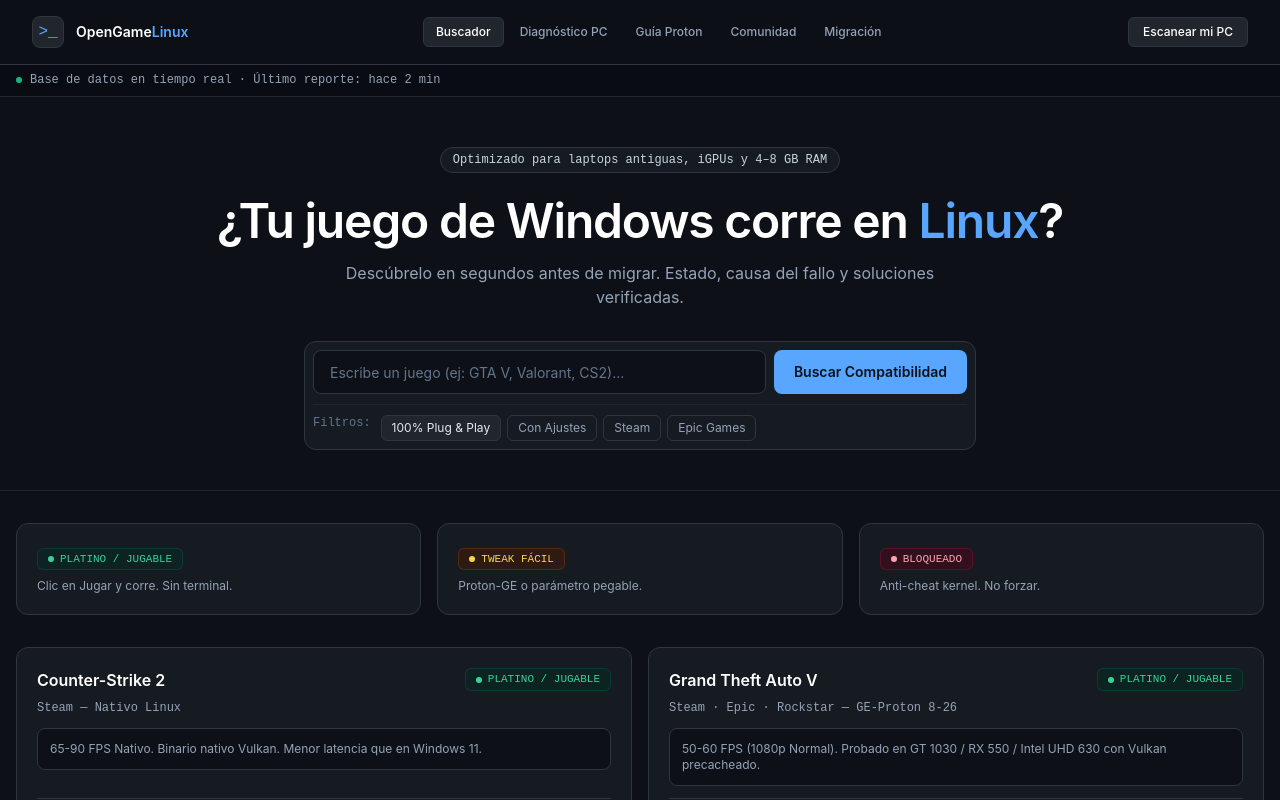
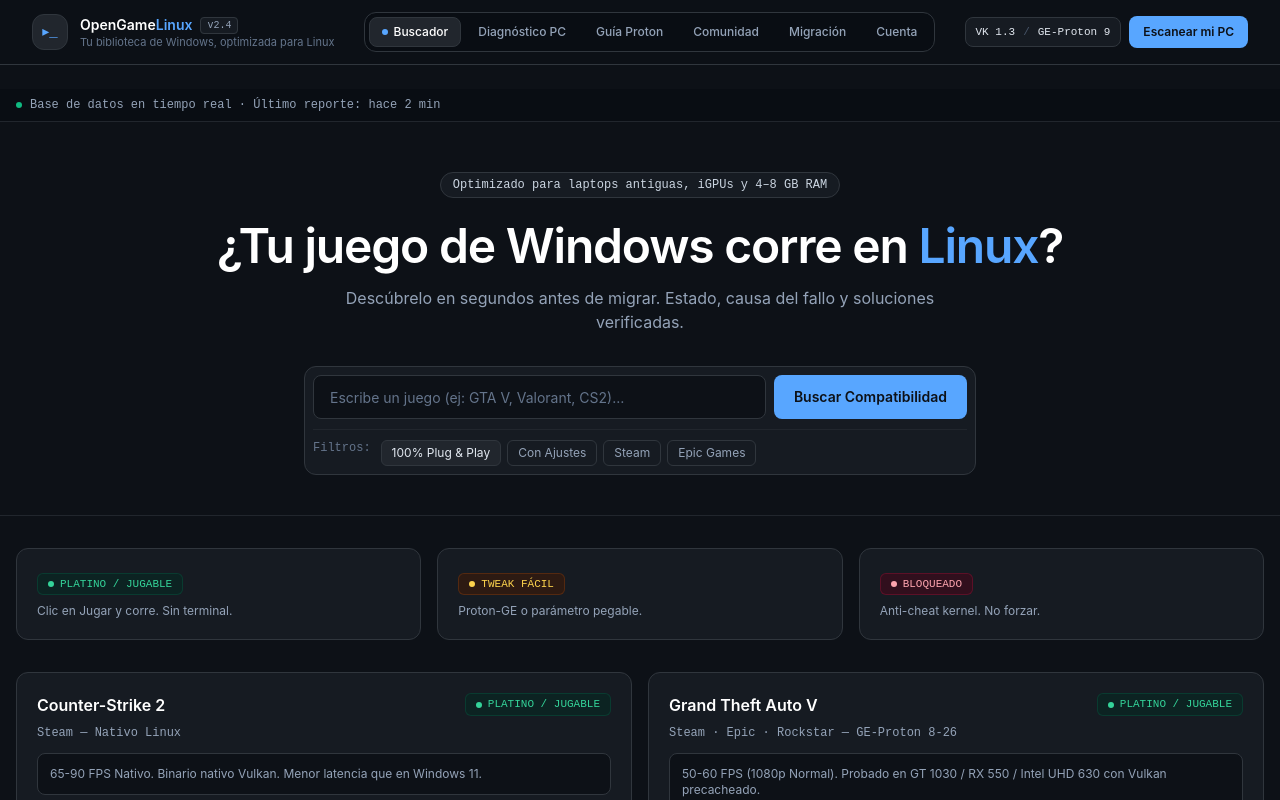
Before and after one commit to SePuLvEdA22/opengame-linux, a Next.js app: page / in a window 1280 px wide. Shown: the top 800 px of the page. Built offline with nearby package versions, Linux system fonts and the light colour scheme.

Commit message:
Nav rediseñada sticky + pills + mobile + CTA + margen cuerpo

```diff
--- a/src/app/adopcion/page.tsx
+++ b/src/app/adopcion/page.tsx
@@ -7,7 +7,7 @@
   return (
     <>
       <SiteHeader active="migra" />
-      <main id="contenido" className="pt-16 max-w-7xl mx-auto px-4 py-8">
+      <main id="contenido" className="max-w-7xl mx-auto px-4 py-8">
         <p className="font-mono text-xs text-primary">Guía de adopción · Dual-boot o instalación limpia</p>
         <h1 className="text-2xl font-semibold text-white mt-1">Migra sin perder tu biblioteca</h1>
         <p className="text-sm text-slate-400 max-w-3xl mt-2">
--- a/src/app/buscar/page.tsx
+++ b/src/app/buscar/page.tsx
@@ -22,7 +22,7 @@
   return (
     <>
       <SiteHeader active="buscador" />
-      <main id="contenido" className="pt-16 max-w-7xl mx-auto px-4 py-8">
+      <main id="contenido" className="max-w-7xl mx-auto px-4 py-8">
         <h1 className="text-xl font-semibold text-white">
           {sp.q ? <>Resultados para “{sp.q}” ({result.total})</> : <>Catálogo ({result.total} juegos)</>}
         </h1>
--- a/src/app/comunidad/page.tsx
+++ b/src/app/comunidad/page.tsx
@@ -7,7 +7,7 @@
   return (
     <>
       <SiteHeader active="comu" />
-      <main id="contenido" className="pt-16 max-w-7xl mx-auto px-4 py-8">
+      <main id="contenido" className="max-w-7xl mx-auto px-4 py-8">
         <p className="font-mono text-xs text-primary">Reportes de rendimiento reales</p>
         <h1 className="text-2xl font-semibold text-white mt-1">Comprobaciones de la Comunidad</h1>
         <p className="text-xs text-slate-400 mt-1">Filtra por GPU. Solo <span className="text-emerald-400">moderator</span> promueve a “Solución verificada” (PATCH con <code className="font-mono">x-role: moderator</code>).</p>
--- a/src/app/cuenta/page.tsx
+++ b/src/app/cuenta/page.tsx
@@ -6,7 +6,7 @@
   return (
     <>
       <SiteHeader active="cuenta" />
-      <main id="contenido" className="pt-16 max-w-7xl mx-auto px-4 py-8">
+      <main id="contenido" className="max-w-7xl mx-auto px-4 py-8">
         <p className="font-mono text-xs text-primary">Cuenta (demo local · prod Auth.js)</p>
         <h1 className="text-2xl font-semibold text-white mt-1">Mi equipo y mis reportes</h1>
         <div className="grid grid-cols-1 md:grid-cols-2 gap-4 mt-6">
--- a/src/app/diagnostico/page.tsx
+++ b/src/app/diagnostico/page.tsx
@@ -7,7 +7,7 @@
   return (
     <>
       <SiteHeader active="diag" />
-      <main id="contenido" className="pt-16 max-w-7xl mx-auto px-4 sm:px-6 py-8">
+      <main id="contenido" className="max-w-7xl mx-auto px-4 sm:px-6 py-8">
         <p className="font-mono text-xs text-primary">OpenGame Telemetry Engine · v2.4</p>
         <h1 className="text-2xl font-semibold text-white mt-1">Diagnóstico de Hardware y Compatibilidad</h1>
         <p className="text-sm text-slate-400 max-w-3xl mt-2">
--- a/src/app/guia/page.tsx
+++ b/src/app/guia/page.tsx
@@ -9,7 +9,7 @@
   return (
     <>
       <SiteHeader active="guia" />
-      <main id="contenido" className="pt-16 max-w-7xl mx-auto px-4 py-8">
+      <main id="contenido" className="max-w-7xl mx-auto px-4 py-8">
         <p className="font-mono text-xs text-emerald-400">● SISTEMA DE CONFIGURACIÓN AUTOMÁTICA</p>
         <h1 className="text-2xl font-semibold text-white mt-1">Asistente de Configuración Wine &amp; Proton</h1>
         <div className="mt-6"><GuiaClient initialId={initialId} /></div>
--- a/src/app/juegos/[id]/page.tsx
+++ b/src/app/juegos/[id]/page.tsx
@@ -17,7 +17,7 @@
   return (
     <>
       <SiteHeader active="buscador" />
-      <main id="contenido" className="pt-16">
+      <main id="contenido">
         <section className="border-b border-outline bg-[#0d1117]">
           <div className="max-w-7xl mx-auto px-4 py-8">
             <p className="font-mono text-xs text-slate-500">BASE DE DATOS / {game.genero.toUpperCase()} / APPID: {game.steamAppid ?? "—"}</p>
--- a/src/app/page.tsx
+++ b/src/app/page.tsx
@@ -9,7 +9,7 @@
   return (
     <>
       <SiteHeader active="buscador" />
-      <main id="contenido" className="pt-16">
+      <main id="contenido">
         <div className="w-full bg-surface-container-lowest border-b border-surface-container-high py-2 px-4">
           <p className="max-w-7xl mx-auto text-xs font-mono text-slate-400">
             <span aria-hidden className="inline-block w-1.5 h-1.5 rounded-full bg-emerald-500 mr-2" />
--- a/src/components/ui.tsx
+++ b/src/components/ui.tsx
@@ -21,31 +21,53 @@
 export function SiteHeader({ active }: { active?: string }) {
   const link = (href: string, label: string, key: string) =>
     active === key ? (
-      <span aria-current="page" className="px-3 py-1.5 rounded-md text-xs font-medium text-white bg-surface-container-high border border-outline">
+      <span aria-current="page" className="inline-flex items-center gap-1.5 px-3 py-1.5 rounded-lg text-xs font-medium text-white bg-surface-container-high border border-outline">
+        <span aria-hidden className="w-1.5 h-1.5 rounded-full bg-primary" />
         {label}
       </span>
     ) : (
-      <Link className="px-3 py-1.5 rounded-md text-xs font-medium text-slate-400 hover:text-white hover:bg-surface-container" href={href}>
+      <Link className="px-3 py-1.5 rounded-lg text-xs font-medium text-slate-400 hover:text-white hover:bg-surface-container border border-transparent hover:border-outline transition-colors" href={href}>
         {label}
       </Link>
     );
   return (
-    <header className="fixed top-0 left-0 right-0 z-50 bg-background/85 backdrop-blur-md border-b border-outline">
-      <div className="h-16 max-w-7xl mx-auto px-4 sm:px-6 lg:px-8 flex items-center justify-between gap-4">
-        <Link href="/" className="flex items-center gap-3">
-          <span aria-hidden className="flex items-center justify-center w-8 h-8 rounded-lg bg-surface-container-high border border-outline font-mono text-primary">{">_"}</span>
-          <span className="font-semibold text-sm text-white">OpenGame<span className="text-primary">Linux</span></span>
-        </Link>
-        <nav aria-label="Principal" className="hidden lg:flex items-center gap-1">
+    <header className="sticky top-0 z-50 mb-6 bg-background/90 backdrop-blur-md border-b border-outline">
+      <div className="max-w-7xl mx-auto px-4 sm:px-6 lg:px-8">
+        <div className="min-h-16 py-3 flex items-center justify-between gap-4">
+          <Link href="/" className="flex items-center gap-3 shrink-0" aria-label="OpenGame Linux inicio">
+            <span aria-hidden className="flex items-center justify-center w-9 h-9 rounded-xl bg-surface-container-high border border-outline font-mono text-sm text-primary">▸_</span>
+            <span className="flex flex-col leading-tight">
+              <span className="font-semibold text-sm text-white">OpenGame<span className="text-primary">Linux</span>
+                <span className="ml-2 font-mono text-[10px] font-medium px-1.5 py-0.5 rounded bg-surface-container text-slate-400 border border-outline align-middle">v2.4</span>
+              </span>
+              <span className="text-[11px] text-slate-500 hidden sm:inline">Tu biblioteca de Windows, optimizada para Linux</span>
+            </span>
+          </Link>
+          <nav aria-label="Principal" className="hidden lg:flex items-center gap-1 bg-surface-container-lowest/60 border border-outline rounded-xl p-1">
+            {link("/", "Buscador", "buscador")}
+            {link("/diagnostico", "Diagnóstico PC", "diag")}
+            {link("/guia", "Guía Proton", "guia")}
+            {link("/comunidad", "Comunidad", "comu")}
+            {link("/adopcion", "Migración", "migra")}
+            {link("/cuenta", "Cuenta", "cuenta")}
+          </nav>
+          <span className="flex items-center gap-2 shrink-0">
+            <span className="hidden xl:flex items-center gap-2 font-mono text-[11px] text-slate-400 border border-outline rounded-lg px-2.5 py-1.5 bg-surface-container">
+              <span className="text-slate-200">VK 1.3</span><span aria-hidden className="text-slate-600">/</span><span className="text-slate-200">GE-Proton 9</span>
+            </span>
+            <Link href="/diagnostico" className="inline-flex items-center gap-1.5 px-3.5 py-2 rounded-lg text-xs font-semibold text-[#0d1117] bg-primary hover:brightness-110 transition">
+              Escanear mi PC
+            </Link>
+          </span>
+        </div>
+        <nav aria-label="Principal móvil" className="lg:hidden flex gap-1 overflow-x-auto pb-3 -mx-1 px-1">
           {link("/", "Buscador", "buscador")}
-          {link("/diagnostico", "Diagnóstico PC", "diag")}
-          {link("/guia", "Guía Proton", "guia")}
+          {link("/diagnostico", "Diagnóstico", "diag")}
+          {link("/guia", "Guía", "guia")}
           {link("/comunidad", "Comunidad", "comu")}
           {link("/adopcion", "Migración", "migra")}
+          {link("/cuenta", "Cuenta", "cuenta")}
         </nav>
-        <Link href="/diagnostico" className="px-3.5 py-1.5 rounded-md text-xs font-medium text-white bg-surface-container-high border border-outline">
-          Escanear mi PC
-        </Link>
       </div>
     </header>
   );
```
